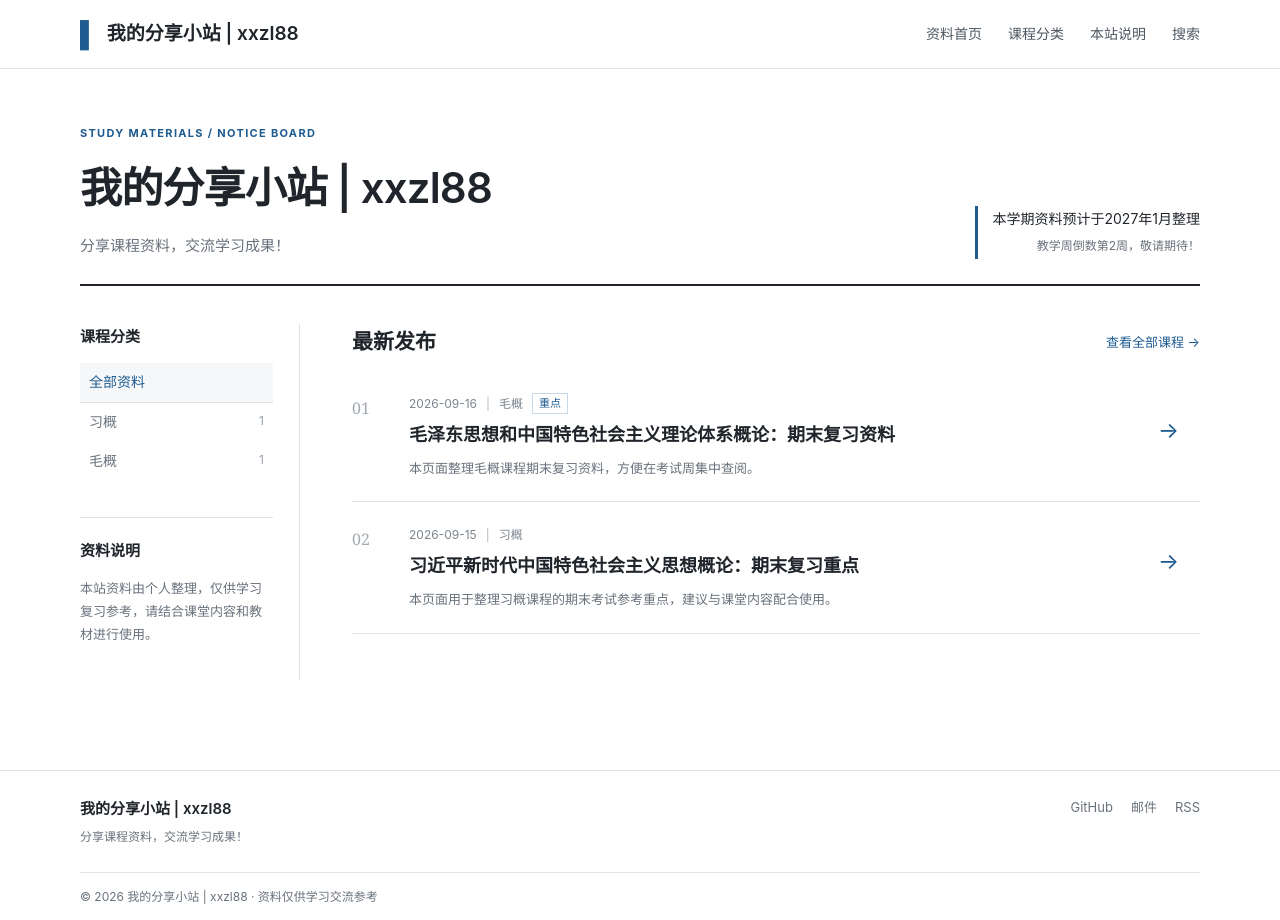
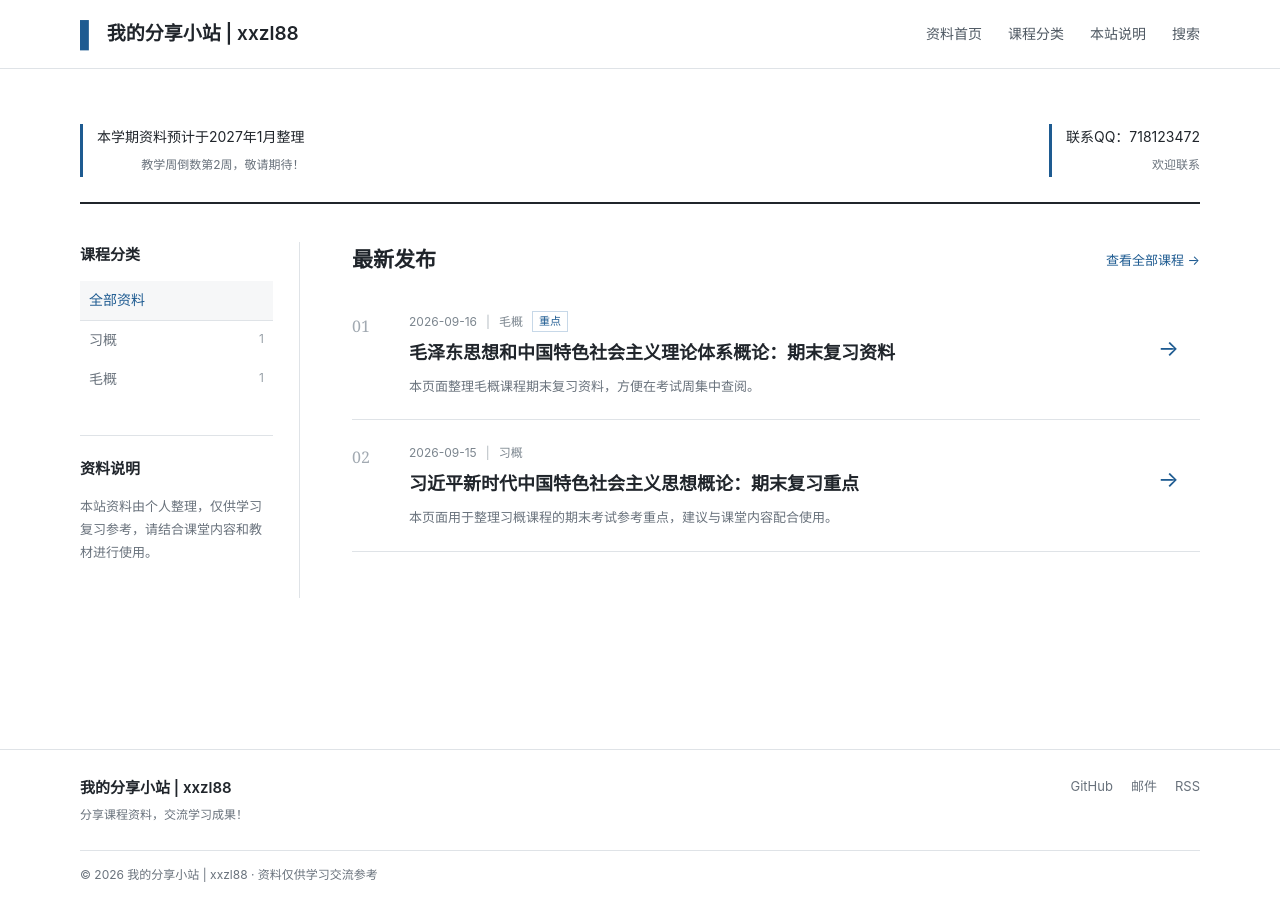
Before and after one commit to xxzl88/csu, a Jekyll site: the page built from index.html, in a window 1280 px wide. Built offline with Jekyll 4.4.1, drawn with Linux system fonts in a browser that asks for light colours; the list of posts is cut into pages by our own code.

Commit message:
Update home.html

```diff
--- a/_layouts/home.html
+++ b/_layouts/home.html
@@ -2,8 +2,8 @@
 layout: default
 ---
 <section class="notice-intro">
-  <div><p class="eyebrow">STUDY MATERIALS / NOTICE BOARD</p><h1>{{ site.title }}</h1><p>{{ site.description }}</p></div>
   <div class="notice-date">本学期资料预计于2027年1月整理<br><span>教学周倒数第2周，敬请期待！</span></div>
+  <div class="notice-date">联系QQ：718123472<br><span>欢迎联系</span></div>
 </section>
 
 <div class="board-layout">
```
